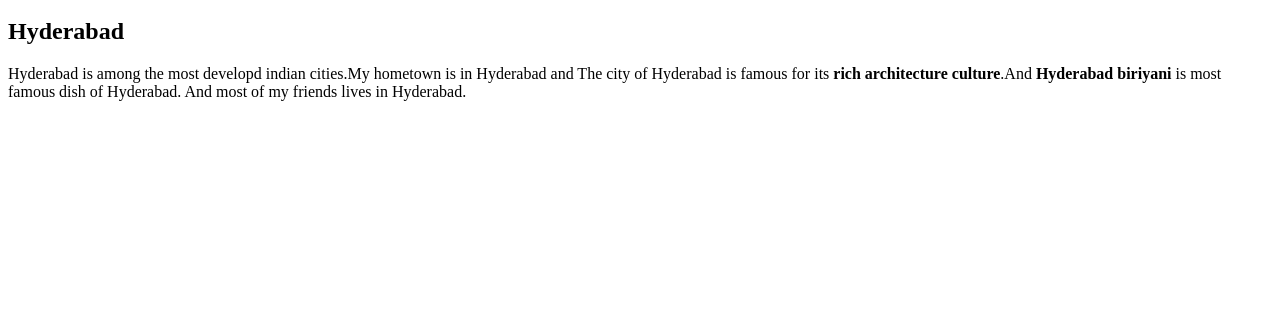
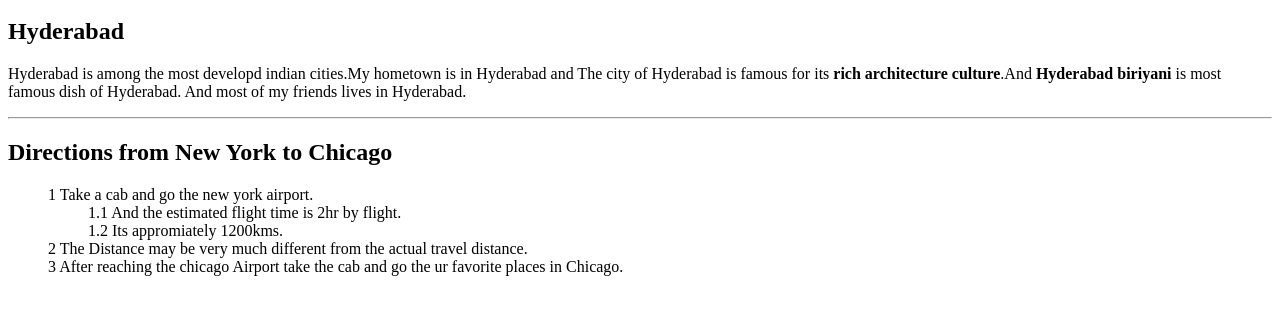
Before and after one commit to 44-563-WebApps-F21/webapps-f21-assignment-3-Narenderrdy, a plain HTML site: page index.html in a window 1280 px wide. Shown: the part 48-362 px from the top of the page. Drawn offline with Linux system fonts and the light colour scheme.

Commit message:
Added Directions

```diff
--- a/index.html
+++ b/index.html
@@ -1,8 +1,21 @@
 <!DOCTYPE>
 <html>
-<head>
+    <head>
+ <style>
+      ol {
+  counter-reset: item
+}
+li {
+  display: block
+}
+li:before {
+  content: counters(item, ".") " ";
+  counter-increment: item
+}
+  </style>
 <title>Project01 HTML</title>
-</head>
+
+    </head>
 <body>
 
 <h1>Narender Reddy Palle</h1>
@@ -11,5 +24,19 @@
 <p>Hyderabad is among the most developd indian cities.My hometown is in Hyderabad and The city of Hyderabad is famous for its <b>rich architecture culture</b>.And <b>Hyderabad biriyani</b> is most famous dish of Hyderabad.
     And most of my friends lives in Hyderabad.</p>
 
+
+<hr>
+<h2>Directions from New York to Chicago</h2>
+<ol>
+    <li>Take a cab and go the new york airport.
+        <ol>
+            <li>And the estimated flight time is 2hr by flight.</li>
+            <li>Its appromiately 1200kms.</li>
+        </ol>
+    </li>
+        <li>The Distance may be very much different from the actual travel distance.</li>
+    <li> After reaching the chicago Airport take the cab and go the ur favorite places in Chicago.</li>
+</ol>
+
 </body>
 </html>
```
